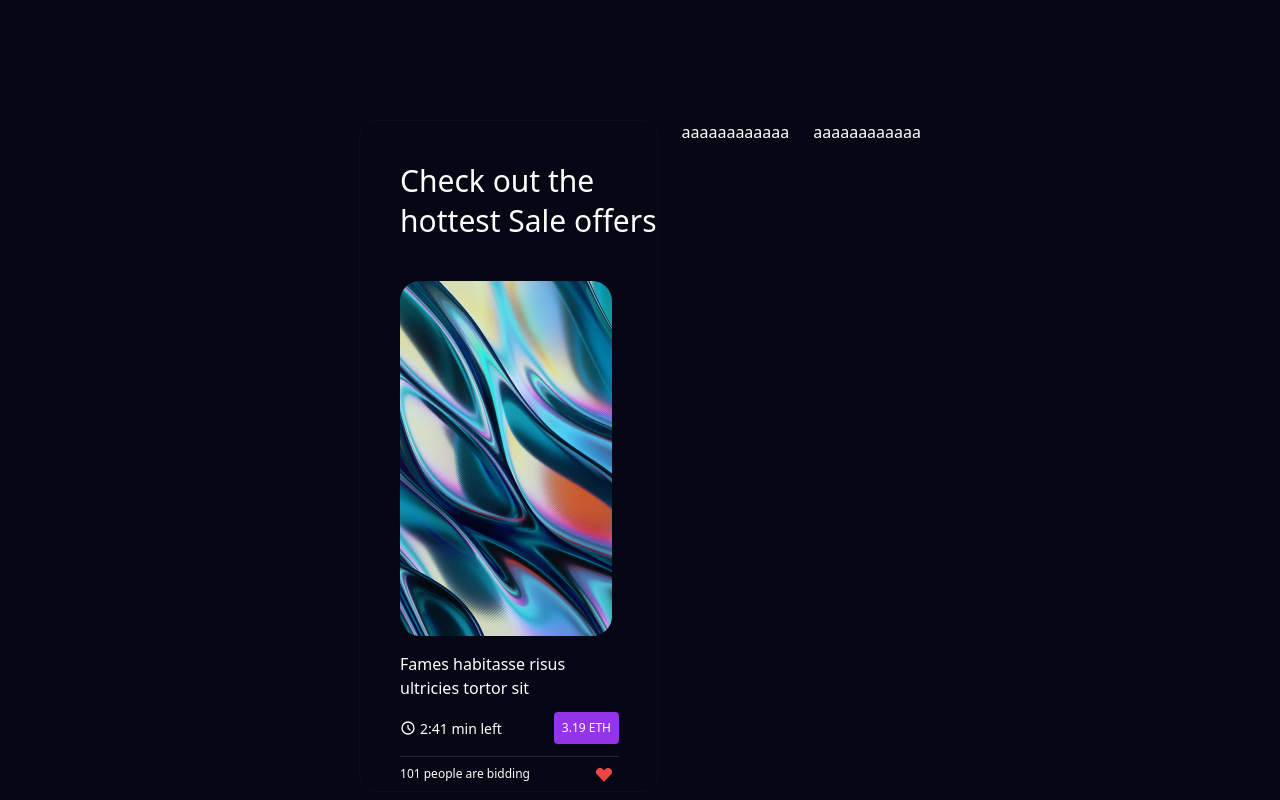
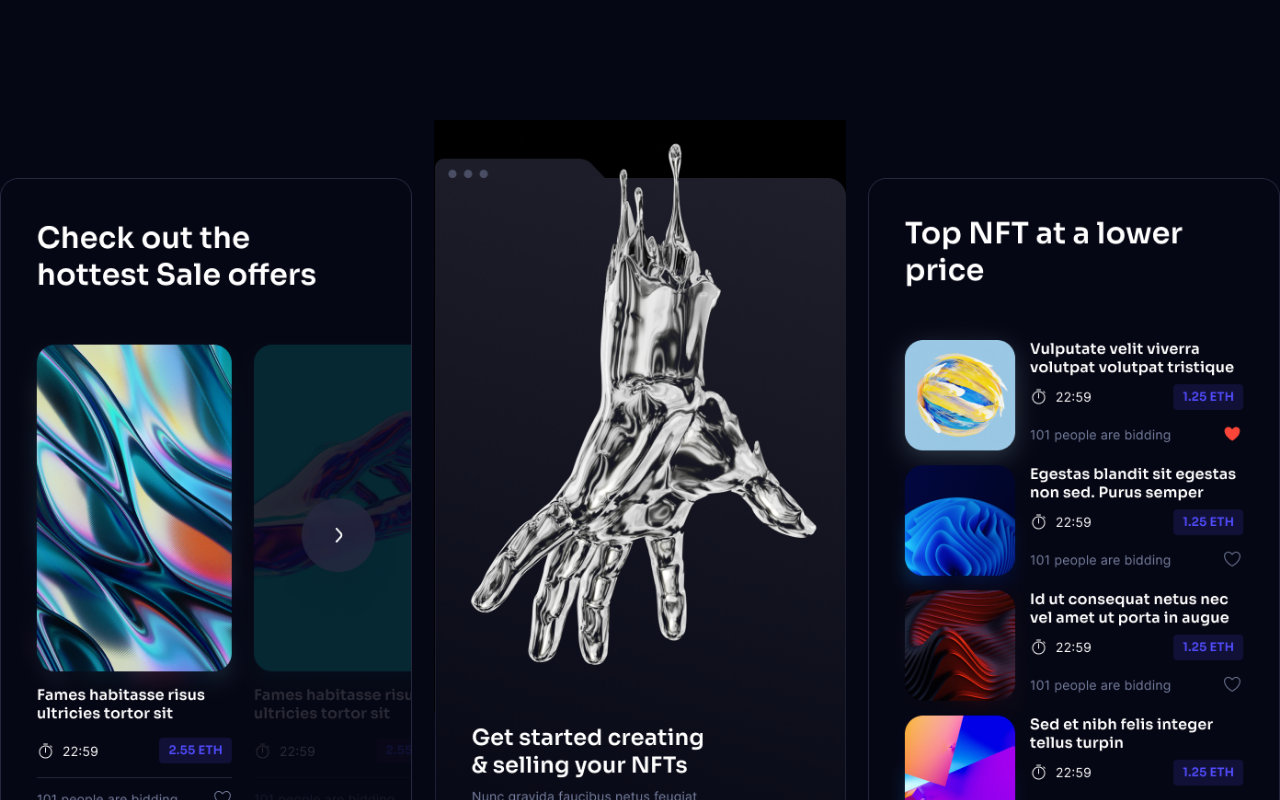
Before and after one commit to RH-Software-LTD/nft-market, a Next.js app: page / in a window 1280 px wide. Shown: the part 2660-3460 px from the top of the page. Built offline with nearby package versions, Linux system fonts and the light colour scheme.

Commit message:
Banner Edit

```diff
--- a/components/Listbanner.js
+++ b/components/Listbanner.js
@@ -5,34 +5,8 @@ import { HeartIcon} from '@heroicons/react/solid'
 
 const Listbanner = () => {
   return (
-    <section className='mt-[150px] flex flex-row justify-center space-x-6 text-white'>
-      <div className='box-border border-[1px] rounded-2xl border-gray-800 border-opacity-20 mb-12'>
-        <h5 className='text-3xl leading-10 flex items-center mt-10 ml-10'>
-          Check out the <br/>hottest Sale offers
-        </h5>
-        <div className='box-border flex space-x-6 mt-10 ml-10'>
-          <div className=''>
-             <img src='item-1.png' className='w-[212px] h-[355px] mb-4'/>
-             Fames habitasse risus<br/>
-             ultricies tortor sit
-             <div className='flex flex-row items-center gap-1 my-3'>
-                <ClockIcon className='h-4 w-4 text-white'/>
-                <p className='text-white text-[14px]'>2:41 min left</p>
-                <p className='text-white text-xs ml-12 p-2 bg-purple-600 rounded-[4px]'>3.19 ETH</p>
-              </div>
-              <div className='flex flex-row space-x-16 items-center border-t-[1px] border-opacity-20 border-gray-400'>
-                <span className='text-[12px] my-2'>101 people are bidding</span>
-                <HeartIcon className='h-5 w-5 text-red-500'/>
-              </div>
-          </div>
-        </div>
-      </div>
-      <div>
-        aaaaaaaaaaaa
-      </div>
-      <div>
-        aaaaaaaaaaaa
-      </div>
+    <section className='mt-[150px] flex justify-center'>
+      <img src='triple-section.png'/>
     </section>
   )
 }
```
Also changed, not shown: public/triple-section.png (added).
